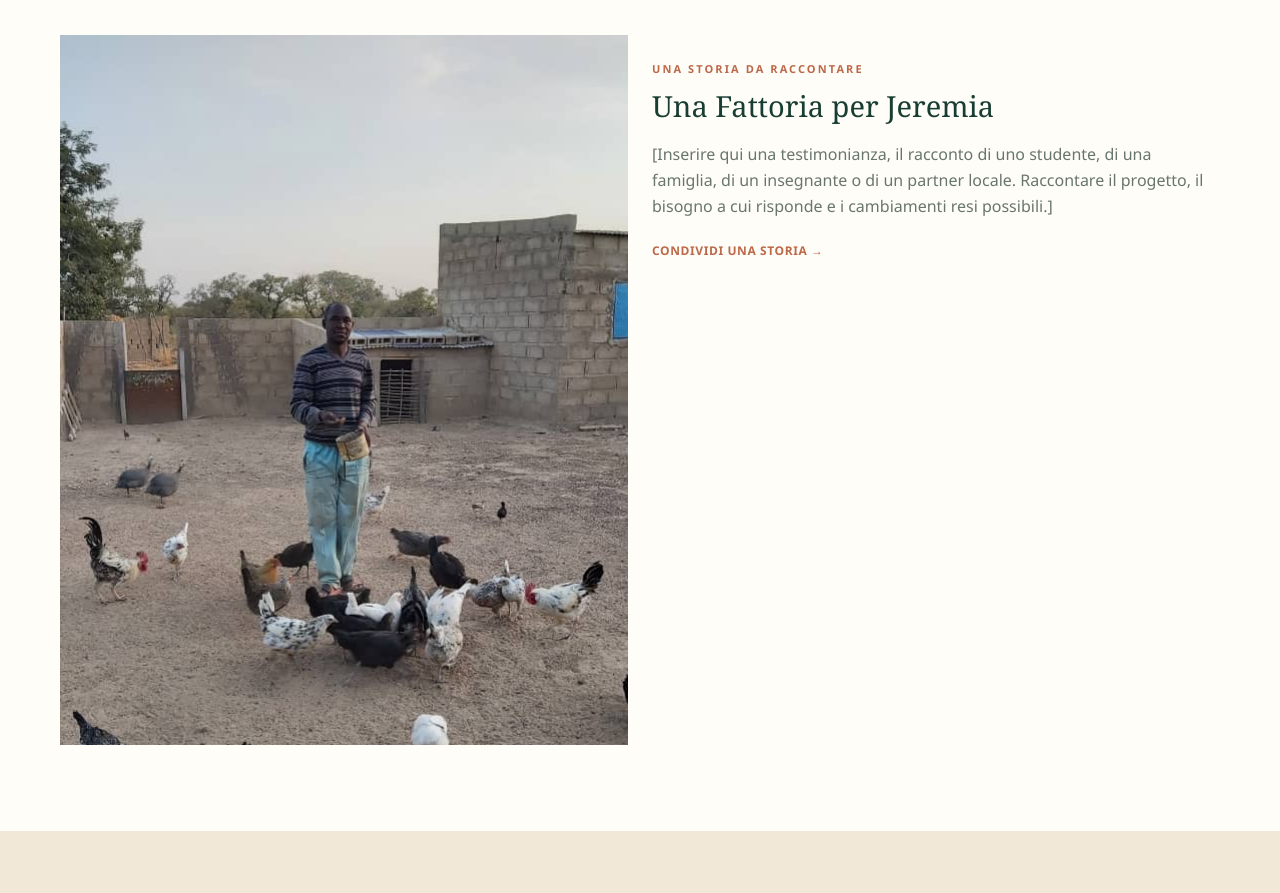
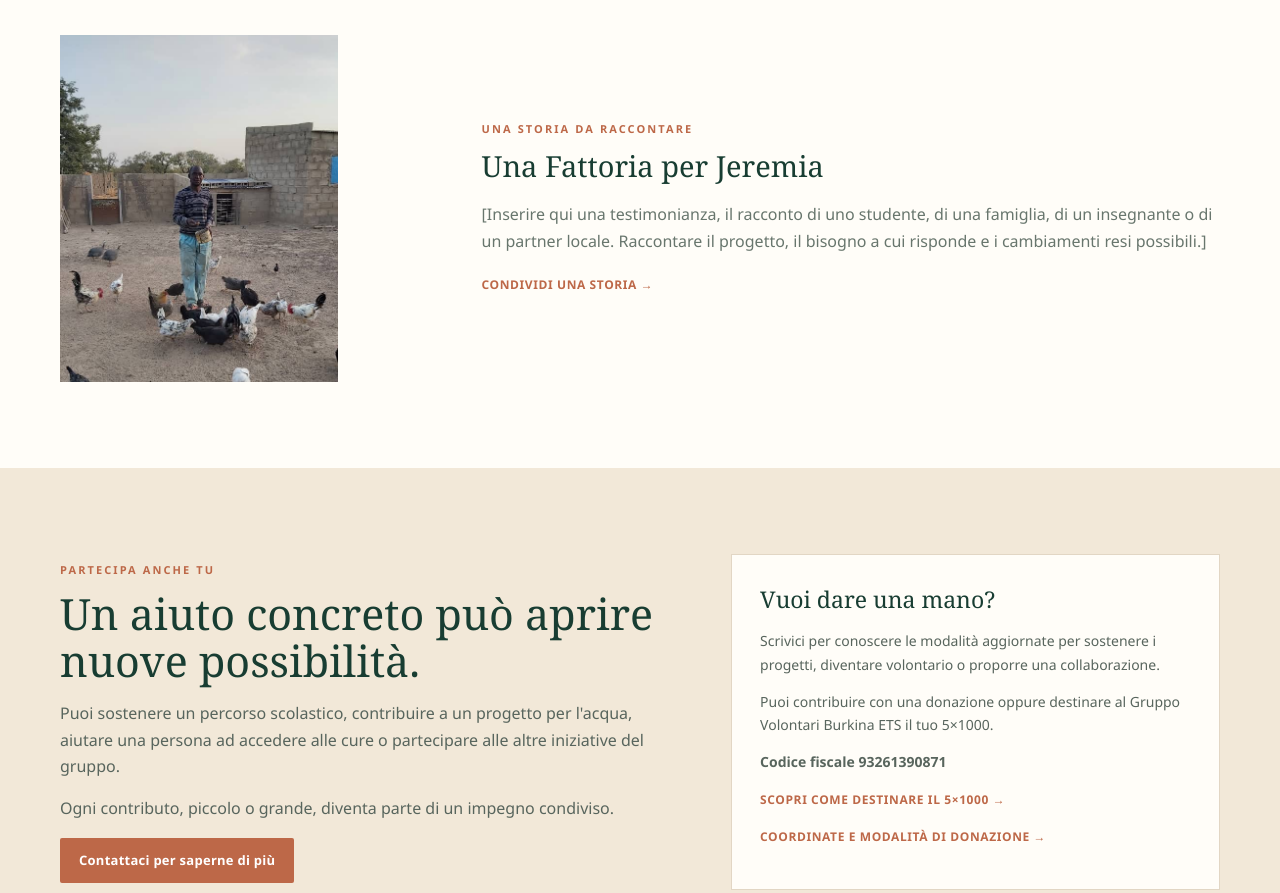
Before and after one commit to livioferrante/gruppo-volontari-burkina, a plain HTML site: page index.html in a window 1280 px wide. Shown: the part 3105-3998 px from the top of the page. Drawn offline with Linux system fonts and the light colour scheme.

Commit message:
Reduce Jeremia photo frame size by 30 percent

```diff
--- a/index.html
+++ b/index.html
@@ -51,7 +51,7 @@ footer{background:#122e26;color:#e8eee8;padding:54px 0 24px}.foot-grid{display:g
 <div class="stat"><strong>807</strong><span>adozioni a distanza classiche rinnovate nel 2025</span></div><div class="stat"><strong>498</strong><span>adozioni scolastiche rinnovate nel 2025</span></div><div class="stat"><strong>42°</strong><span>pozzo realizzato nel 2025</span></div><div class="stat"><strong>34</strong><span>pozzi ancora perfettamente funzionanti, secondo i dati 2025</span></div>
 </div><p style="font-size:11px;color:#c5d0c8;margin-top:22px">Dati riportati nella comunicazione del 15 novembre 2025. Da aggiornare prima della pubblicazione definitiva.</p></div></section>
 <section class="section" id="storie"><div class="wrap"><div class="section-head"><div class="eyebrow">Dal Burkina Faso</div><h2>Volti, luoghi, esperienze.</h2><p>Le storie raccontano meglio di ogni numero il significato dei progetti e il legame con le comunità locali.</p></div>
-<div class="story-grid"><div class="story-photo" style="aspect-ratio:4/5;min-height:0;height:auto;overflow:hidden;display:block;background:#e8dfcb"><img src="images/Jeremia.jpg" alt="Jeremia in Burkina Faso" style="display:block;width:100%;height:100%;object-fit:cover;object-position:center 20%"></div><div class="story-text"><div class="eyebrow">Una storia da raccontare</div><h3>Una Fattoria per Jeremia</h3><p>[Inserire qui una testimonianza, il racconto di uno studente, di una famiglia, di un insegnante o di un partner locale. Raccontare il progetto, il bisogno a cui risponde e i cambiamenti resi possibili.]</p><a class="more" href="#contatti">Condividi una storia →</a></div></div>
+<div class="story-grid" style="grid-template-columns:0.7fr 1.3fr;align-items:center"><div class="story-photo" style="aspect-ratio:4/5;width:70%;min-height:0;height:auto;overflow:hidden;display:block;background:#e8dfcb"><img src="images/Jeremia.jpg" alt="Jeremia in Burkina Faso" style="display:block;width:100%;height:100%;object-fit:cover;object-position:center 20%"></div><div class="story-text"><div class="eyebrow">Una storia da raccontare</div><h3>Una Fattoria per Jeremia</h3><p>[Inserire qui una testimonianza, il racconto di uno studente, di una famiglia, di un insegnante o di un partner locale. Raccontare il progetto, il bisogno a cui risponde e i cambiamenti resi possibili.]</p><a class="more" href="#contatti">Condividi una storia →</a></div></div>
 </div></section>
 <section class="section help" id="aiutaci"><div class="wrap help-grid"><div><div class="eyebrow">Partecipa anche tu</div><h2>Un aiuto concreto può aprire nuove possibilità.</h2><p>Puoi sostenere un percorso scolastico, contribuire a un progetto per l'acqua, aiutare una persona ad accedere alle cure o partecipare alle altre iniziative del gruppo.</p><p>Ogni contributo, piccolo o grande, diventa parte di un impegno condiviso.</p><a class="btn" href="#contatti">Contattaci per saperne di più</a></div>
 <div class="help-panel"><h3>Vuoi dare una mano?</h3><p>Scrivici per conoscere le modalità aggiornate per sostenere i progetti, diventare volontario o proporre una collaborazione.</p><p>Puoi contribuire con una donazione oppure destinare al Gruppo Volontari Burkina ETS il tuo 5×1000.</p><p><strong>Codice fiscale 93261390871</strong></p><p><a class="more" href="5x1000.html">Scopri come destinare il 5×1000 →</a></p><p><a class="more" href="donazioni.html">Coordinate e modalità di donazione →</a></p></div></div></section>
```
